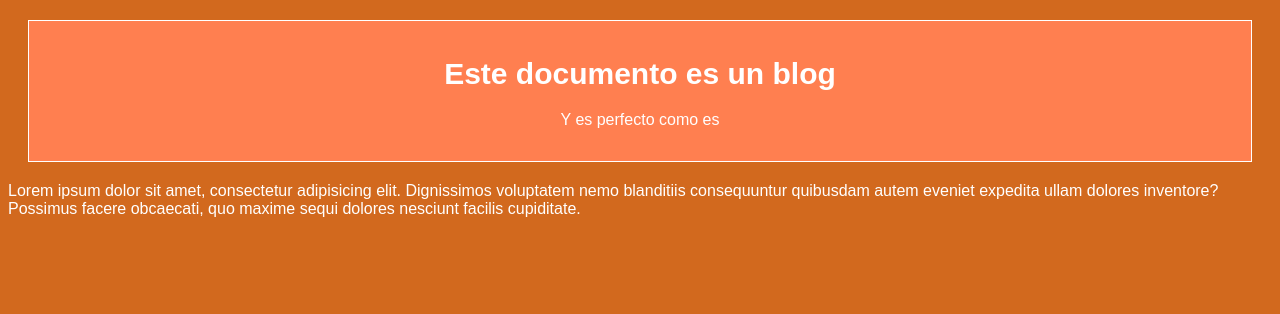
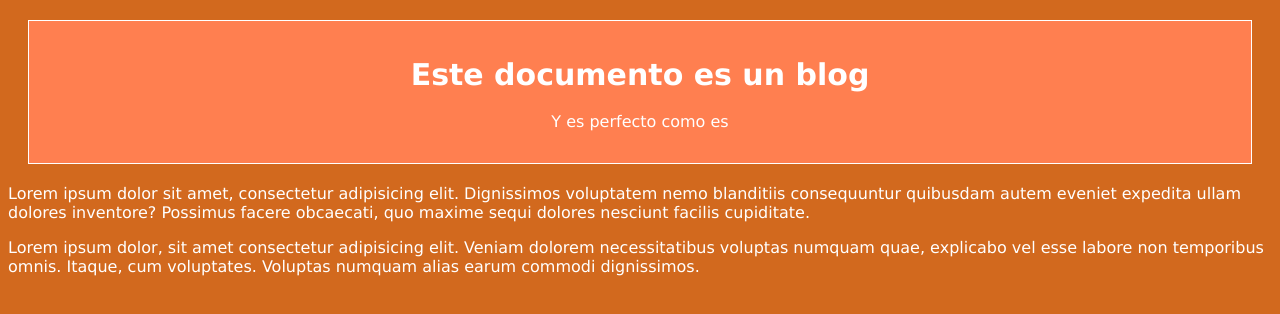
Before and after one commit to C3SC0-V4113/Blog-Platzi, a plain HTML site: page index.html in a window 1280 px wide. Drawn offline with Linux system fonts and the light colour scheme.

Commit message:
Cambios de estilo y de cuerpo agregando un segundo lorem

```diff
--- a/css/style.css
+++ b/css/style.css
@@ -1,5 +1,5 @@
 body{
-    font-family: Arial, Helvetica, sans-serif;
+    font-family: Verdana, Geneva, Tahoma, sans-serif;
     background-color: chocolate;
     color: white;
 }
--- a/index.html
+++ b/index.html
@@ -1,18 +1,29 @@
 <!DOCTYPE html>
 <html lang="en">
+
 <head>
     <meta charset="UTF-8">
     <meta name="viewport" content="width=device-width, initial-scale=1.0">
     <link rel="stylesheet" href="css/style.css">
     <title>Blog de Inicio</title>
 </head>
+
 <body>
     <header>
         <h1>Este documento es un blog</h1>
         <p id="descripcion">Y es perfecto como es</p>
     </header>
     <section>
-        <p>Lorem ipsum dolor sit amet, consectetur adipisicing elit. Dignissimos voluptatem nemo blanditiis consequuntur quibusdam autem eveniet expedita ullam dolores inventore? Possimus facere obcaecati, quo maxime sequi dolores nesciunt facilis cupiditate.</p>
+        <p>Lorem ipsum dolor sit amet, consectetur adipisicing elit. Dignissimos voluptatem nemo blanditiis consequuntur
+            quibusdam autem eveniet expedita ullam dolores inventore? Possimus facere obcaecati, quo maxime sequi
+            dolores nesciunt facilis cupiditate.
+        </p>
+        <p>
+            Lorem ipsum dolor, sit amet consectetur adipisicing elit. Veniam dolorem necessitatibus voluptas numquam
+            quae, explicabo vel esse labore non temporibus omnis. Itaque, cum voluptates. Voluptas numquam alias earum
+            commodi dignissimos.
+        </p>
     </section>
 </body>
+
 </html>
```
